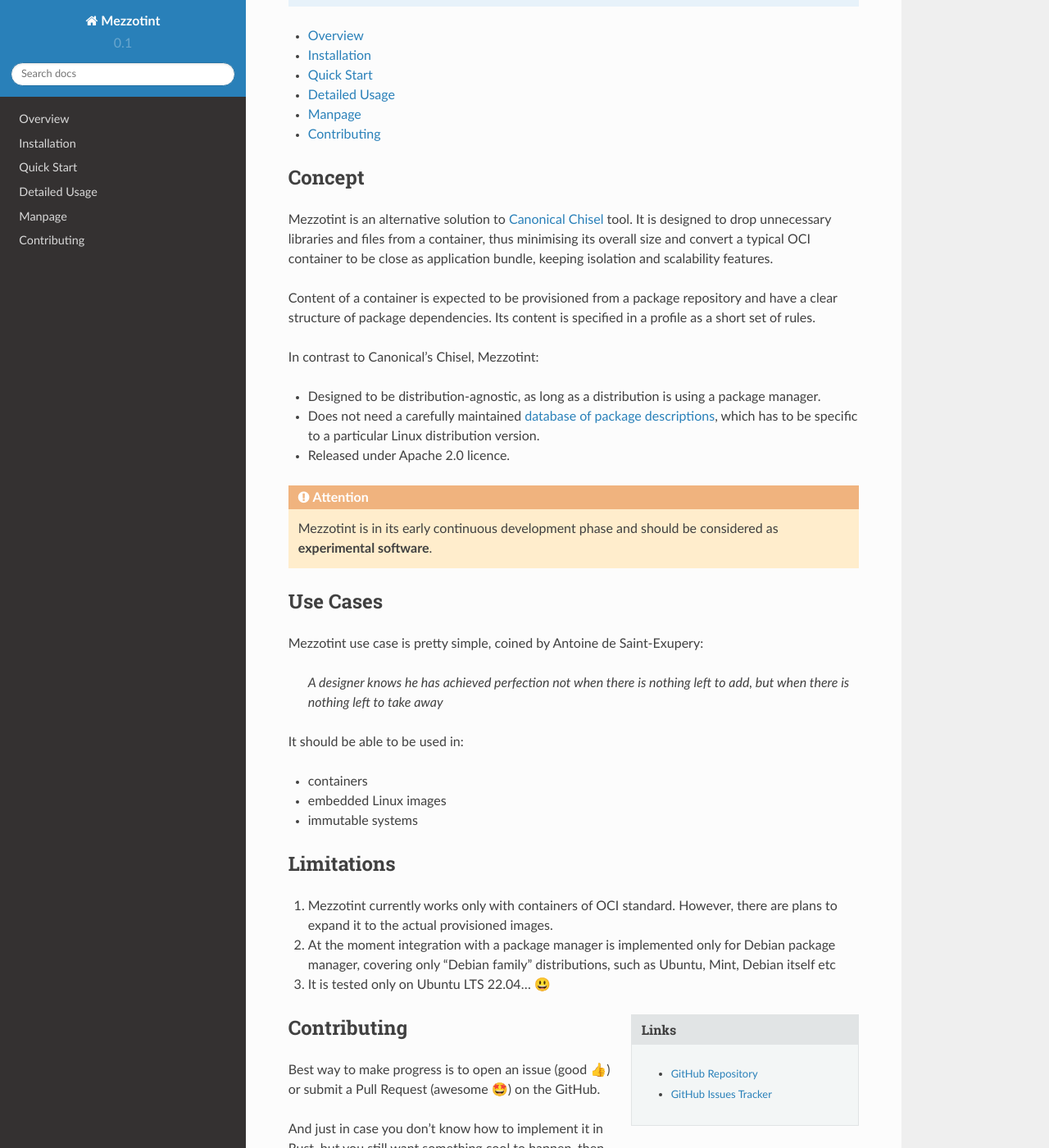
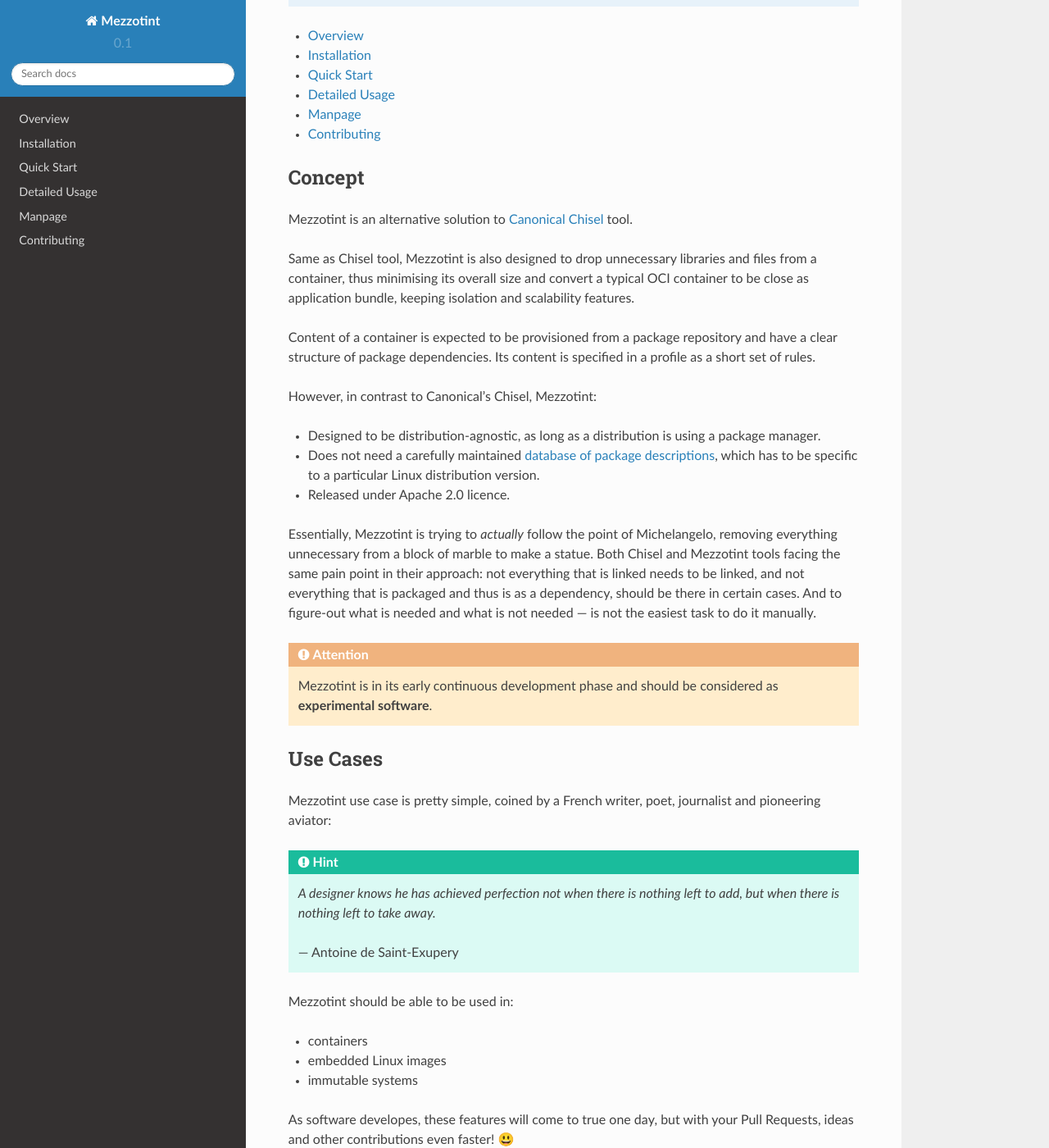
Before and after one commit to tinythings/mezzotint, a Sphinx documentation site: the page built from docs/index.rst, in a window 1280 px wide and 1400 px high, scrolled down 277 px. Shown: the whole window at 82% size. Built offline with Sphinx 7.4.7 and the Read the Docs theme 2.0.0, drawn with Linux system fonts in a browser that asks for light colours; some of the changed text lies outside the part shown.

Commit message:
Adjust missed cornercases

```diff
--- a/docs/index.rst
+++ b/docs/index.rst
@@ -26,16 +26,19 @@
 Concept
 -------
 
-Mezzotint is an alternative solution to `Canonical Chisel <https://github.com/canonical/chisel>`__ tool. It is designed to drop unnecessary libraries and files from a container, thus minimising its overall size and convert a typical OCI container to be close as application bundle, keeping  isolation and scalability features.
+Mezzotint is an alternative solution to `Canonical Chisel <https://github.com/canonical/chisel>`__ tool.
+
+Same as Chisel tool, Mezzotint is also designed to drop unnecessary libraries and files from a container, thus minimising its overall size and convert a typical OCI container to be close as application bundle, keeping  isolation and scalability features.
 
 Content of a container is expected to be provisioned from a package repository and have a clear structure of package dependencies. Its content is specified in a profile as a short set of rules.
 
-In contrast to Canonical's Chisel, Mezzotint:
+However, in contrast to Canonical's Chisel, Mezzotint:
 
 - Designed to be distribution-agnostic, as long as a distribution is using a package manager.
 - Does not need a carefully maintained `database of package descriptions <https://github.com/canonical/chisel-releases>`__, which has to be specific to a particular Linux distribution version.
 - Released under Apache 2.0 licence.
 
+Essentially, Mezzotint is trying to `actually` follow the point of Michelangelo, removing everything unnecessary from a block of marble to make a statue. Both Chisel and Mezzotint tools facing the same pain point in their approach: not everything that is linked needs to be linked, and not everything that is packaged and thus is as a dependency, should be there in certain cases. And to figure-out what is needed and what is not needed — is not the easiest task to do it manually.
 
 .. attention::
 
@@ -45,22 +48,28 @@
 Use Cases
 ---------
 
-Mezzotint use case is pretty simple, coined by Antoine de Saint-Exupery:
+Mezzotint use case is pretty simple, coined by a French writer, poet, journalist and pioneering aviator:
 
-   *A designer knows he has achieved perfection not when there is nothing left to add, but when there is nothing left to take away*
+.. hint::
 
-It should be able to be used in:
+   *A designer knows he has achieved perfection not when there is nothing left to add, but when there is nothing left to take away.*
+
+   — Antoine de Saint-Exupery
+
+Mezzotint should be able to be used in:
 
 - containers
 - embedded Linux images
 - immutable systems
+
+As software developes, these features will come to true one day, but with your Pull Requests, ideas and other contributions even faster! 😃
 
 Limitations
 -----------
 
 1. Mezzotint currently works only with containers of OCI standard. However, there are plans to expand it to the actual provisioned images.
 2. At the moment integration with a package manager is implemented only for Debian package manager, covering only "Debian family" distributions, such as Ubuntu, Mint, Debian itself etc
-3. It is tested only on Ubuntu LTS 22.04... 😃
+3. It is tested only on Ubuntu LTS 22.04 so far
 
 .. sidebar:: Links
 
@@ -71,6 +80,6 @@
 Contributing
 -------------
 
-Best way to make progress is to open an issue (good 👍) or submit a Pull Request (awesome 🤩) on the GitHub.
+Best way to make progress is to open an issue (great 👍) or submit a Pull Request (awesome 🤩) on the GitHub.
 
 And just in case you don't know how to implement it in Rust, but you still want something cool to happen, then please fill-in an issue using issue tracker.
```
Also changed, not shown: docs/quickstart.rst (+6 -2 lines).
